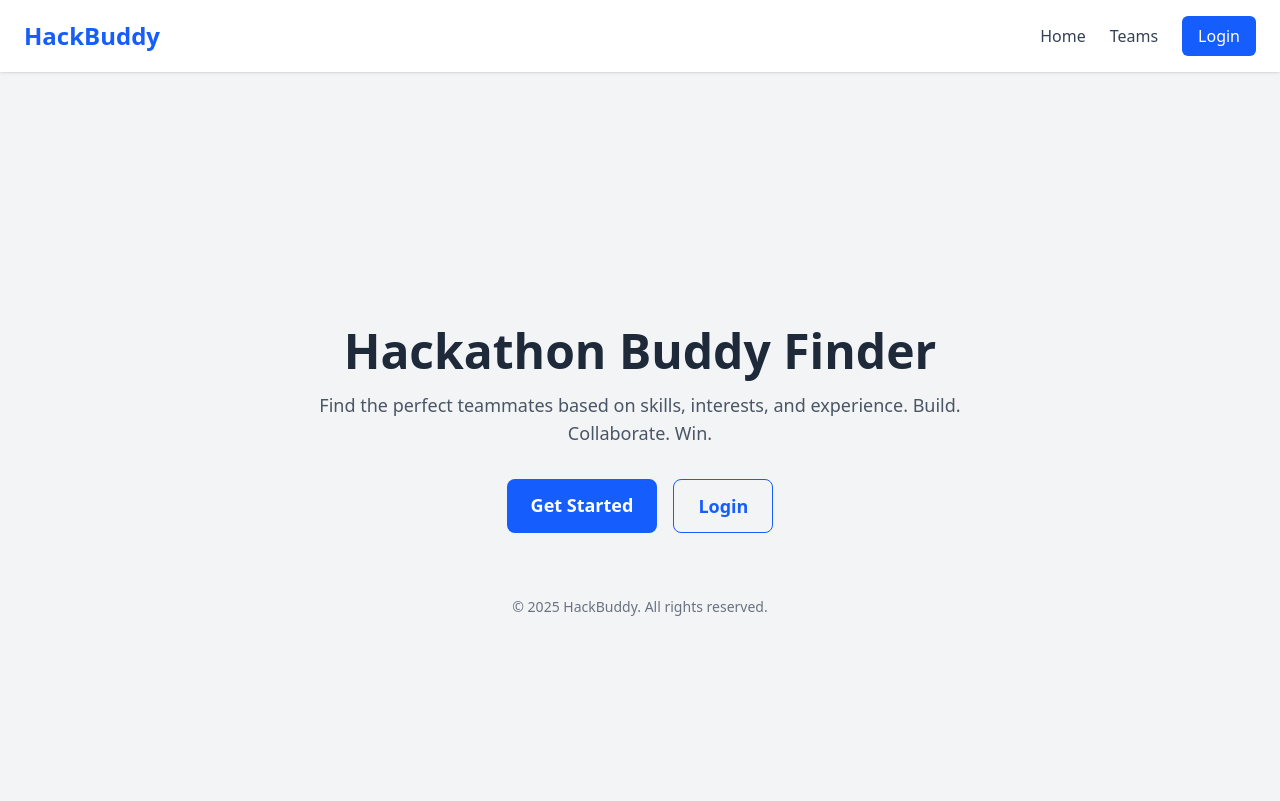
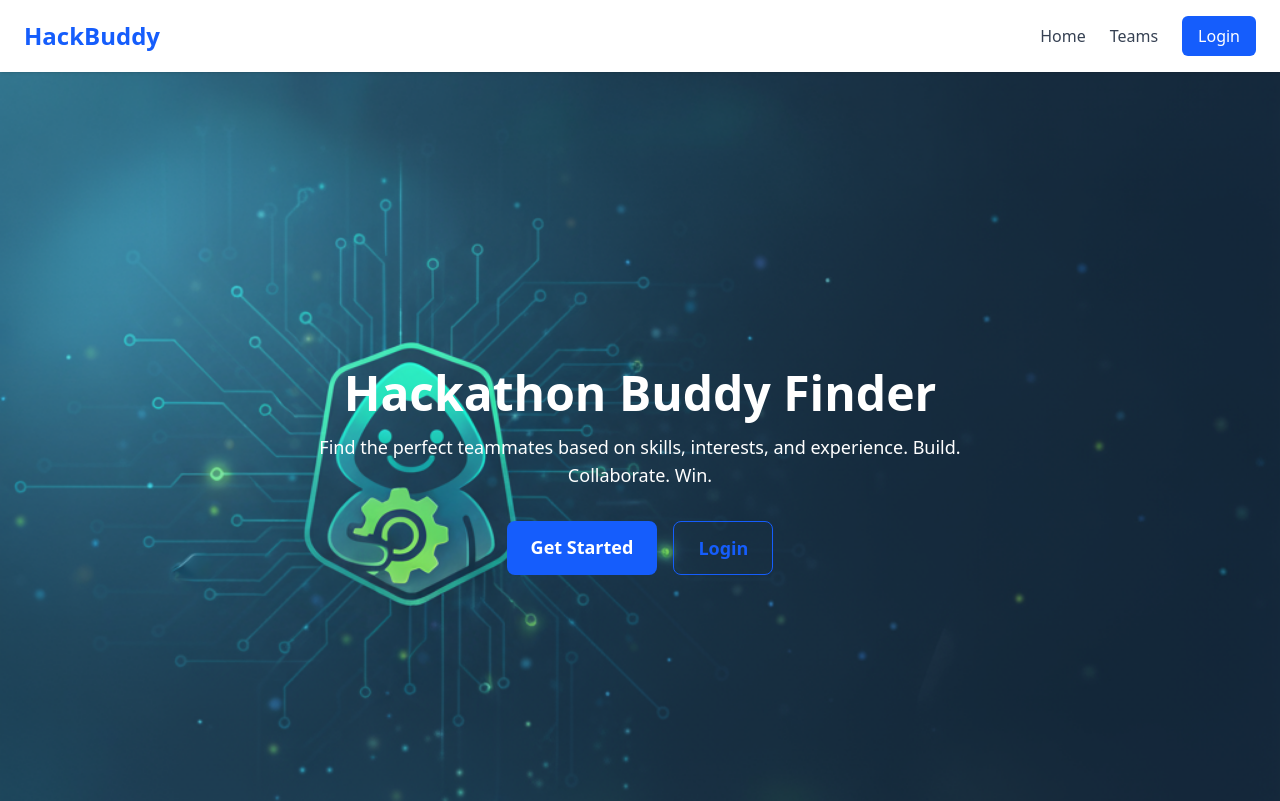
Before and after one commit to vipin-singh-me/devfest-buildathon-project, a React app: page / in a window 1280 px wide. Shown: the top 801 px of the page. Built offline with nearby package versions, Linux system fonts and the light colour scheme; the HTML template or start-up script is replaced by a standard one.

Commit message:
background updated

```diff
--- a/src/App.jsx
+++ b/src/App.jsx
@@ -19,7 +19,7 @@ import MyProfile from "./pages/MyProfile";
 
 const App = () => {
   return (
-    <div className="flex flex-col min-h-screen">
+    <div className="flex flex-col h-[100%]">
 
       {/* ✅ NAVBAR */}
       <Navbar />
--- a/src/pages/Home.jsx
+++ b/src/pages/Home.jsx
@@ -1,17 +1,22 @@
 import React from "react";
 import { Link } from "react-router-dom";
+import back from "../assets/back.png"
 
 const Home = () => {
   const token = localStorage.getItem("token");
 
   return (
-    <div className="min-h-screen flex flex-col justify-center items-center bg-gray-100 px-4">
+    <div className="min-h-screen flex flex-col justify-center items-center px-4 bg-cover bg-center bg-no-repeat"
+    style={{
+      backgroundImage: `url(${back})`,
+    }}
+  >
       <div className="text-center max-w-2xl">
-        <h1 className="text-4xl sm:text-5xl font-extrabold text-gray-800 mb-4">
+        <h1 className="text-4xl sm:text-5xl font-extrabold text-white mb-4">
           Hackathon Buddy Finder
         </h1>
 
-        <p className="text-gray-600 text-base sm:text-lg mb-8">
+        <p className="text-white text-base sm:text-lg mb-8">
           Find the perfect teammates based on skills, interests, and experience.
           Build. Collaborate. Win.
         </p>
@@ -35,10 +40,7 @@ const Home = () => {
           )}
         </div>
       </div>
-
-      <footer className="mt-16 text-gray-500 text-sm">
-        © {new Date().getFullYear()} HackBuddy. All rights reserved.
-      </footer>
+      <div></div>
     </div>
   );
 };
```
Also changed, not shown: src/assets/back.png (added).
